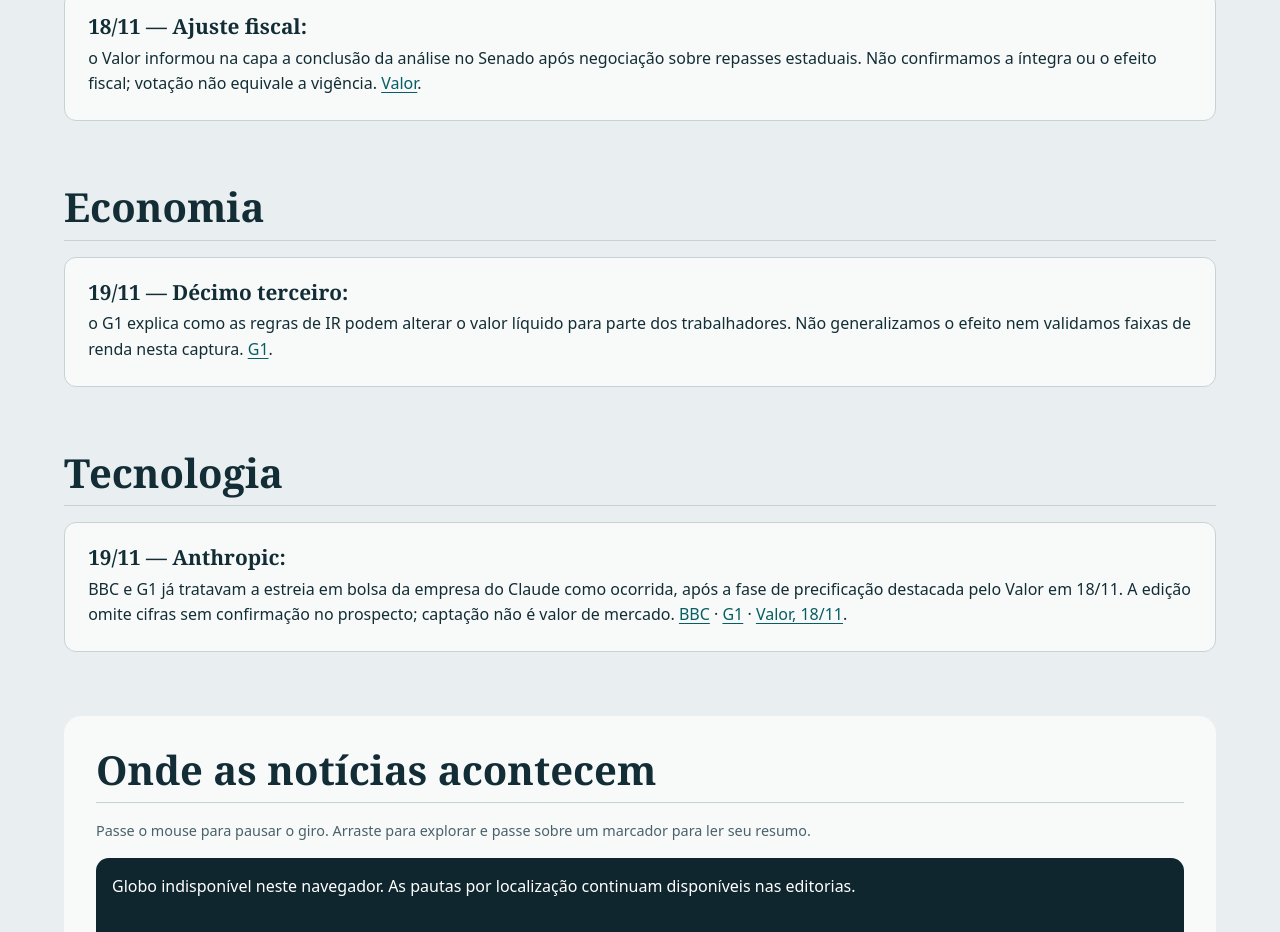
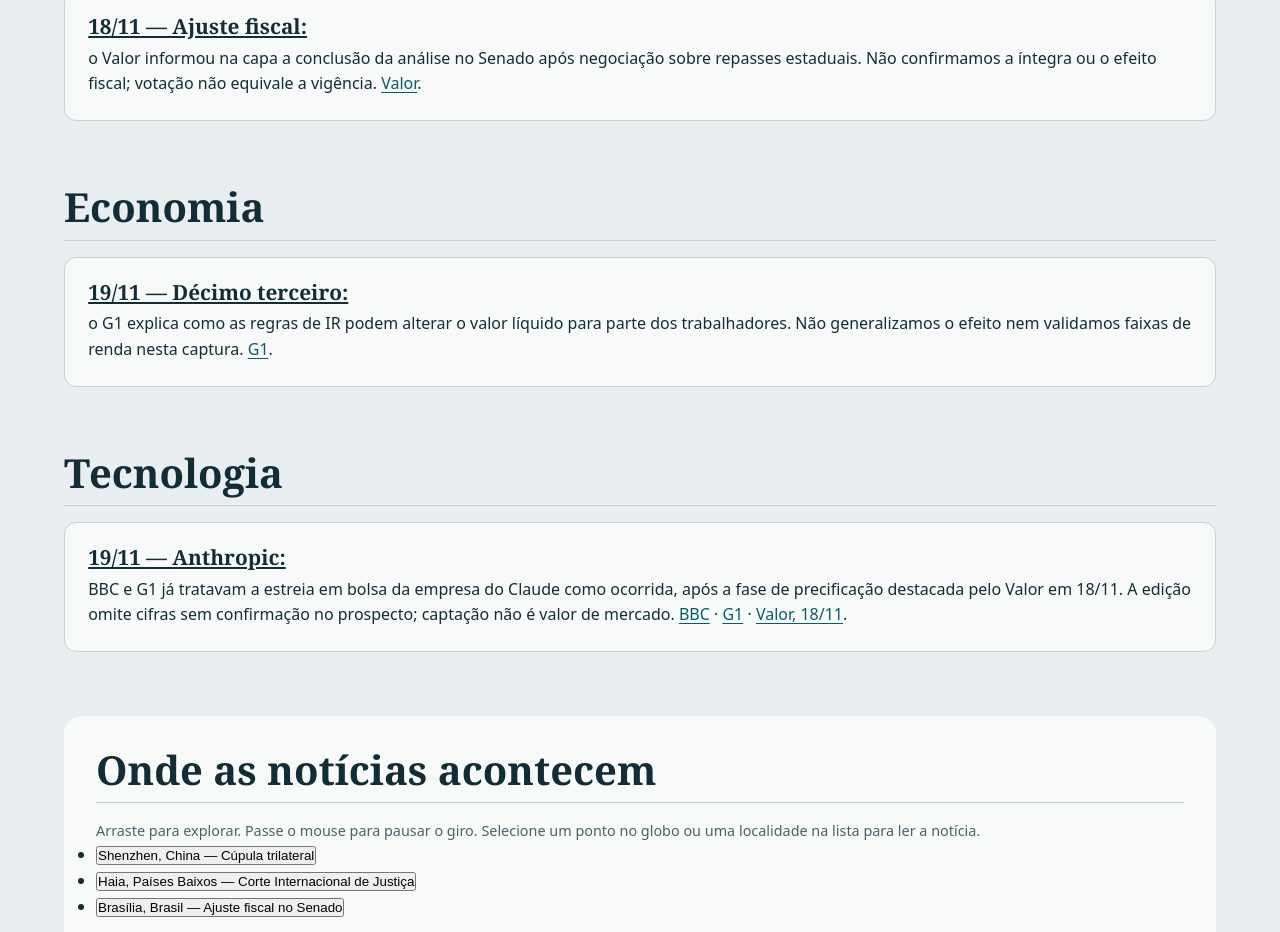
Before and after one commit to xploryngDAO/jornal-digital, a plain HTML site: page index.html in a window 1280 px wide. Shown: the part 2818-3750 px from the top of the page. Drawn offline with Linux system fonts and the light colour scheme.

Commit message:
Abre resumos no jornal e conecta pontos do globo às pautas
Co-authored-by: OpenBot <335604065+openbotgit[bot]@users.noreply.github.com>

```diff
--- a/index.html
+++ b/index.html
@@ -150,7 +150,8 @@ footer{text-align:center;padding:2rem 1rem;color:var(--mut);border-top:1px solid
 <!-- MAPA 3D -->
 <section id="globo" class="explore">
   <h2>Onde as notícias acontecem</h2>
-  <p class="section-note">Passe o mouse para pausar o giro. Arraste para explorar e passe sobre um marcador para ler seu resumo.</p>
+  <p class="section-note">Arraste para explorar. Passe o mouse para pausar o giro. Selecione um ponto no globo ou uma localidade na lista para ler a notícia.</p>
+  <ul id="locais-noticias" aria-label="Notícias por localidade"></ul>
   <div id="globe-container" aria-label="Globo de referências geográficas"></div>
 </section>
 
@@ -165,6 +166,10 @@ footer{text-align:center;padding:2rem 1rem;color:var(--mut);border-top:1px solid
 <!-- CORRELAÇÕES -->
 <section id="correlacoes"><h2>Impactos possíveis</h2><article class="correlation"><ul><li><strong>Vida cotidiana:</strong> o efeito no 13º depende do cálculo individual; para refugiados, a segurança depende de execução e condições no terreno, não apenas de uma decisão judicial.</li><li><strong>Macroeconomia:</strong> eventual efeito fiscal depende da vigência, das medidas aprovadas e da execução dos repasses; não extrapolamos inflação ou juros.</li><li><strong>Finanças:</strong> a estreia é um novo sinal de demanda por exposição à IA, não prova de rentabilidade nem de que o setor todo esteja bem precificado.</li><li><strong>Cenário global:</strong> a sessão da Corte pode orientar respostas diplomáticas; na questão nuclear, o indicador relevante é se surgirem termos e mecanismos verificáveis, não apenas declarações.</li></ul><p>Não há evidência de que o ajuste do Senado tenha provocado mudança no contracheque do 13º.</p></article></section>
 
+<dialog id="leitura" aria-labelledby="leitura-titulo" style="width:min(42rem,90vw);border:1px solid #8895a8;border-radius:1rem;padding:1.5rem">
+  <form method="dialog"><button>Fechar</button></form>
+  <p>Jornal Digital · Resumo editorial</p><h2 id="leitura-titulo"></h2><div id="leitura-conteudo"></div>
+</dialog>
 </main>
 
 <footer>
@@ -201,6 +206,39 @@ const newsLocations = [
   }
 ];
 
+const reader = document.getElementById('leitura');
+const cards = [...document.querySelectorAll('article.card')];
+function readStory(card) {
+  if (!card || reader.open) return;
+  document.getElementById('leitura-titulo').textContent = card.querySelector('h3').textContent;
+  document.getElementById('leitura-conteudo').replaceChildren(card.querySelector('p').cloneNode(true));
+  reader.showModal();
+}
+for (const card of cards) {
+  const heading = card.querySelector('h3');
+  const button = document.createElement('button');
+  button.type = 'button';
+  button.textContent = heading.textContent;
+  button.style.cssText = 'font:inherit;color:inherit;background:none;border:0;padding:0;text-align:left;cursor:pointer;text-decoration:underline';
+  button.addEventListener('click', () => readStory(card));
+  heading.replaceChildren(button);
+}
+const locationSections = ['mundo', 'mundo', 'politica'];
+const matchTitles = ['Shenzhen', 'Myanmar', 'Ajuste fiscal'];
+function readLocation(place) {
+  const idx = newsLocations.indexOf(place);
+  readStory(cards.find(card => card.closest('section')?.id === locationSections[idx] && card.querySelector('h3').textContent.includes(matchTitles[idx])));
+}
+newsLocations.forEach(place => {
+  const li = document.createElement('li');
+  const button = document.createElement('button');
+  button.type = 'button';
+  button.textContent = `${place.name} — ${place.title}`;
+  button.addEventListener('click', () => readLocation(place));
+  li.append(button);
+  document.getElementById('locais-noticias').append(li);
+});
+
 // ========== GLOBO 3D ==========
 const globeContainer = document.getElementById('globe-container');
 if (!initGlobe()) showVizFallback(globeContainer, 'Globo indisponível neste navegador. As pautas por localização continuam disponíveis nas editorias.');
@@ -210,7 +248,11 @@ try {
 const world = Globe()(globeContainer)
   .globeImageUrl('//unpkg.com/three-globe/example/img/earth-blue-marble.jpg')
   .bumpImageUrl('//unpkg.com/three-globe/example/img/earth-topology.png')
-  .backgroundImageUrl('//unpkg.com/three-globe/example/img/night-sky.png')
+  .backgroundColor('#081321')
+  .atmosphereColor('#6caeff')
+  .atmosphereAltitude(0.16)
+  .onPointClick(readLocation)
+  .onPointHover(point => { globeContainer.style.cursor = point ? 'pointer' : 'grab'; })
   .pointLat(d => d.lat)
   .pointLng(d => d.lng)
   .pointColor(d => d.color)
```
